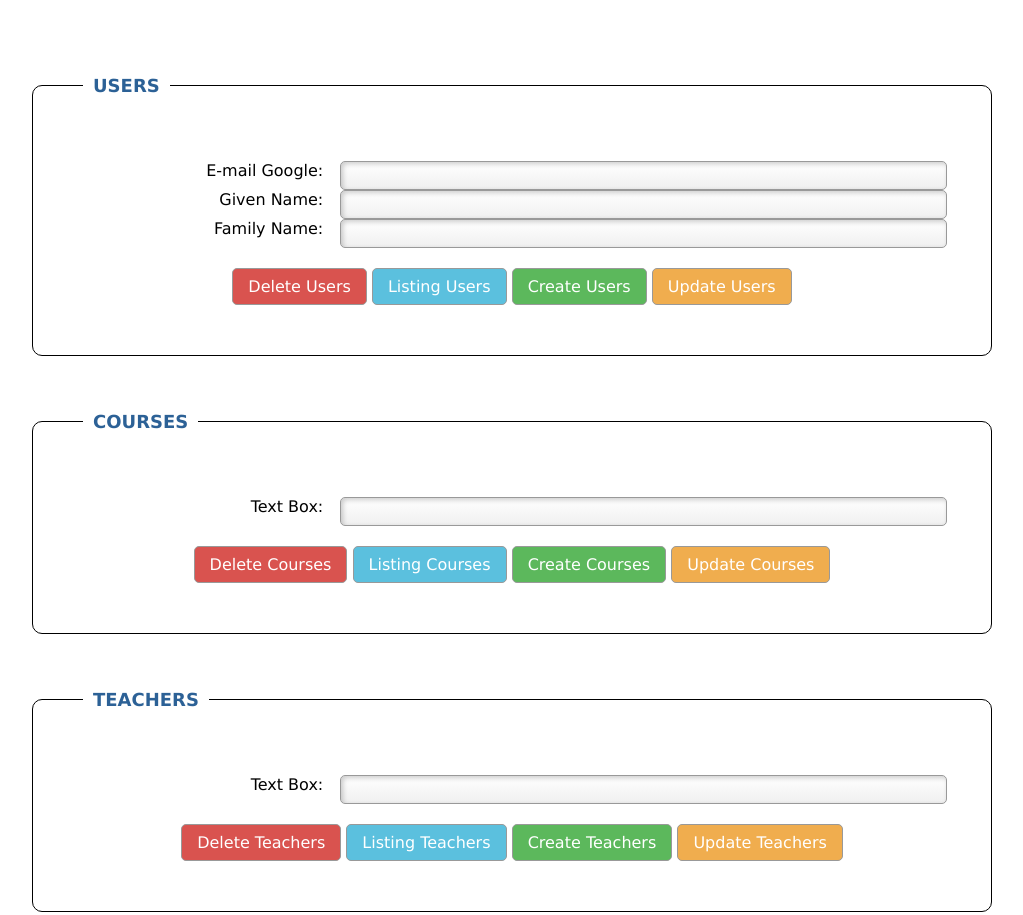
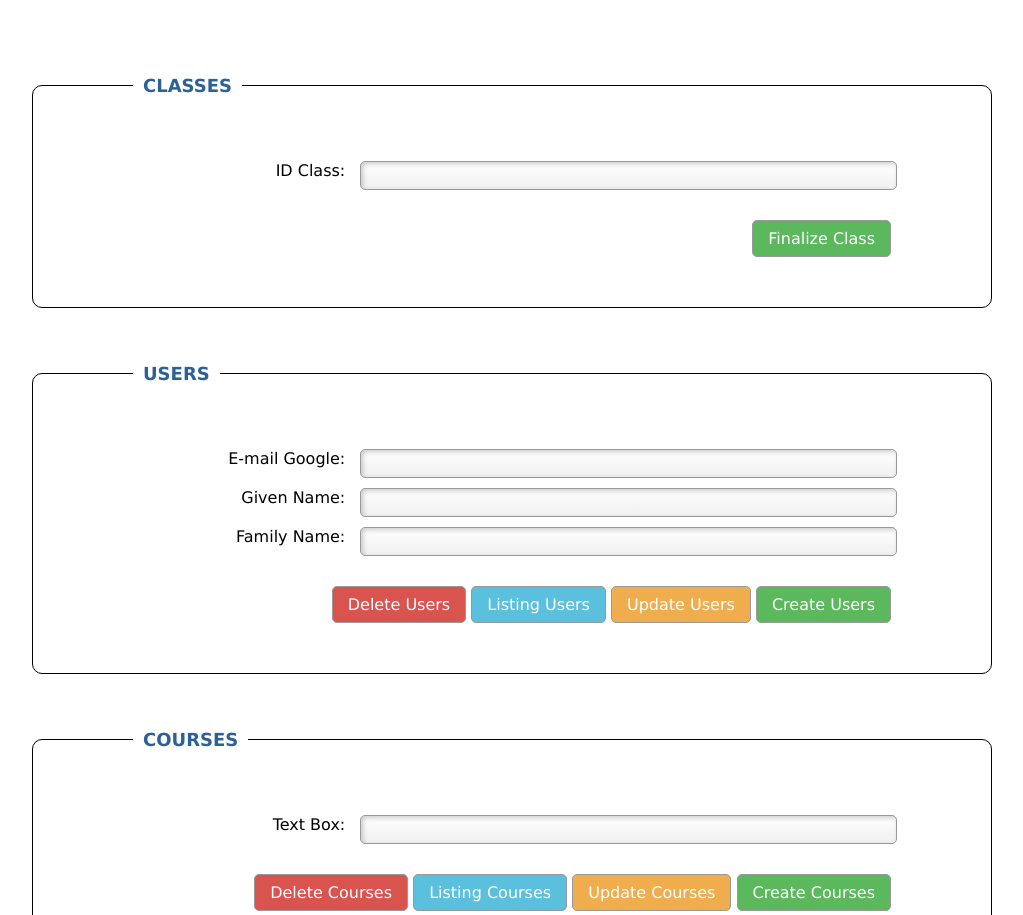
Before and after one commit to ravielchausse/frontend-google-classroom, a plain HTML site: page index.html in a window 1280 px wide. Shown: the top 915 px of the page, without its empty margins (128-1151 px from the left). Drawn offline with Linux system fonts and the light colour scheme; no server answers.

Commit message:
Continuando Integração

```diff
--- a/css/style.css
+++ b/css/style.css
@@ -1493,7 +1493,7 @@ form .form-control {
     border: 1px solid #000;
     border-radius: 10px;
     margin-bottom: 50px;
-    padding: 50px;
+    padding: 50px 100px;
 }
 
 form .form-group {
@@ -1536,10 +1536,11 @@ input[type=text] {
     border: solid 1px #999;
     border-radius: 5px;
     height: 25px;
+    margin-bottom: 10px;
 }
 
 .buttons {
-    text-align: center;
+    text-align: right;
 }
 
 .btn {
--- a/index.html
+++ b/index.html
@@ -40,6 +40,21 @@
 		};
 
 		$(document).ready(function(){
+
+			$('#finalize-classes').click(function () {
+				var data = $('form').getForm();
+				socket.emit('execute', {
+					cls: 'classes',
+					action: 'finalizeClassById',
+					data: data
+				});
+			});
+
+
+
+
+
+
 
 			$('#create-users').click(function () {
 				var data = $('form').getForm();
@@ -219,6 +234,15 @@
 
 
 
+		socket.on('finalizeClassById', function (data) {
+			console.log(data);
+		});
+
+
+
+
+
+
 
 
 
@@ -347,6 +371,21 @@
 			console.log(data);
 		});
 
+		socket.on('updateStudentClassroom', function (data) {
+			console.log(data);
+		});
+
+		socket.on('deleteStudentClassroom', function (data) {
+			console.log(data);
+		});
+
+		socket.on('listingStudentClassroom', function (data) {
+			console.log(data);
+		});
+
+		socket.on('createStudentClassroomList', function (data) {
+			console.log(data);
+		});
 
 
 
@@ -358,6 +397,25 @@
 </head>
 <body>
 	<form>
+
+		<fieldset class="form-control form-classes">
+			<legend>Classes</legend>
+
+			<div class="form-group">
+				<label for="">ID Class: </label>
+				<span><input type="text" name="id" persist></span>
+			</div>
+			<div class="buttons">
+				<a class="btn btn-success" id="finalize-classes">Finalize Class</a>
+			</div>
+
+		</fieldset>
+
+
+
+
+
+
 		<fieldset class="form-control form-users">
 			<legend>Users</legend>
 
@@ -372,8 +430,8 @@
 			<div class="buttons">
 				<a class="btn btn-danger" id="delete-users">Delete Users</a>
 				<a class="btn btn-info" id="listing-users">Listing Users</a>
+				<a class="btn btn-warning" id="update-users">Update Users</a>
 				<a class="btn btn-success" id="create-users">Create Users</a>
-				<a class="btn btn-warning" id="update-users">Update Users</a>
 			</div>
 
 			<div class="listing" id="div-listing-users"></div>
@@ -397,8 +455,8 @@
 			<div class="buttons">
 				<a class="btn btn-danger" id="delete-courses">Delete Courses</a>
 				<a class="btn btn-info" id="listing-courses">Listing Courses</a>
+				<a class="btn btn-warning" id="create-courses">Update Courses</a>
 				<a class="btn btn-success" id="create-courses">Create Courses</a>
-				<a class="btn btn-warning" id="create-courses">Update Courses</a>
 			</div>
 
 		</fieldset>
@@ -420,8 +478,8 @@
 			<div class="buttons">
 				<a class="btn btn-danger" id="delete-teachers">Delete Teachers</a>
 				<a class="btn btn-info" id="listing-teachers">Listing Teachers</a>
+				<a class="btn btn-warning" id="create-teachers">Update Teachers</a>
 				<a class="btn btn-success" id="create-teachers">Create Teachers</a>
-				<a class="btn btn-warning" id="create-teachers">Update Teachers</a>
 			</div>
 
 		</fieldset>
@@ -443,8 +501,8 @@
 			<div class="buttons">
 				<a class="btn btn-danger" id="delete-students">Delete Students</a>
 				<a class="btn btn-info" id="listing-students">Listing Students</a>
+				<a class="btn btn-warning" id="update-students">Update Students</a>
 				<a class="btn btn-success" id="create-students">Create Students</a>
-				<a class="btn btn-warning" id="update-students">Update Students</a>
 			</div>
 
 		</fieldset>
```
